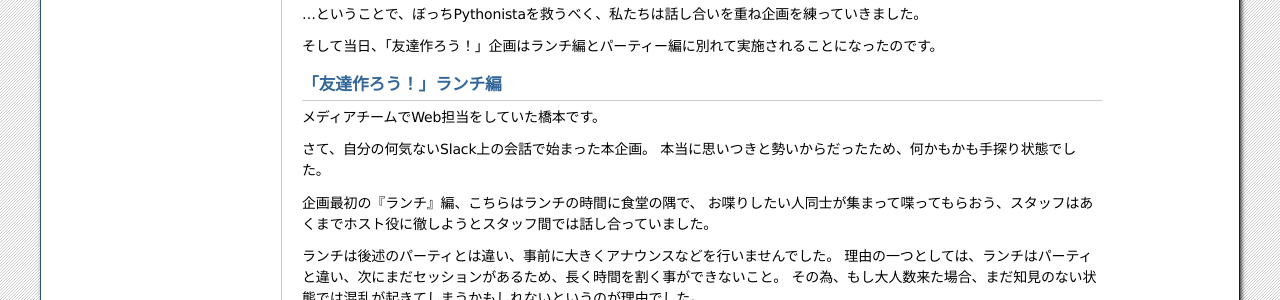
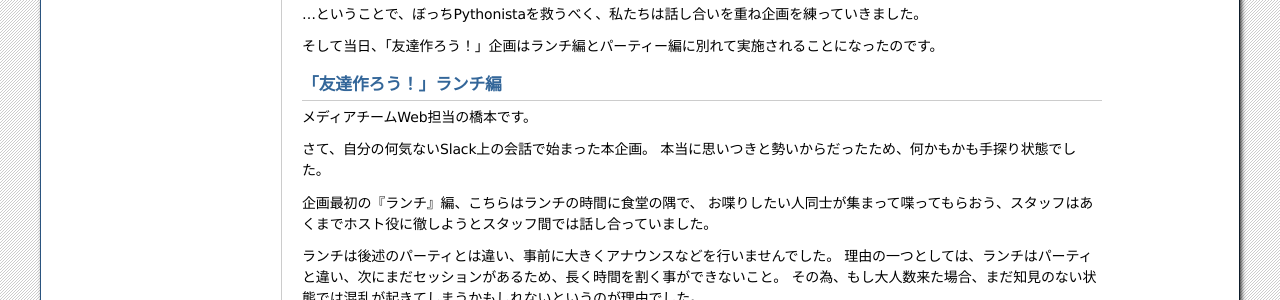
Before and after one commit to pyconjp/shoeisha2016, a Sphinx documentation site: the page built from source/afterreport_03_media.rst, in a window 1280 px wide and 900 px high, scrolled down 6556 px. Shown: the part 151-451 px from the top of the window. Built offline with Sphinx 7.4.7, drawn with Linux system fonts in a browser that asks for light colours.

Commit message:
SAR-1551 modify comment

```diff
--- a/source/afterreport_03_media.rst
+++ b/source/afterreport_03_media.rst
@@ -186,7 +186,7 @@ PyCon JP 2016では新企画として「友達作ろう！」という試みを
 
 「友達作ろう！」ランチ編
 -------------------------------------
-メディアチームでWeb担当をしていた橋本です。
+メディアチームWeb担当の橋本です。
 
 さて、自分の何気ないSlack上の会話で始まった本企画。
 本当に思いつきと勢いからだったため、何かもかも手探り状態でした。
```
